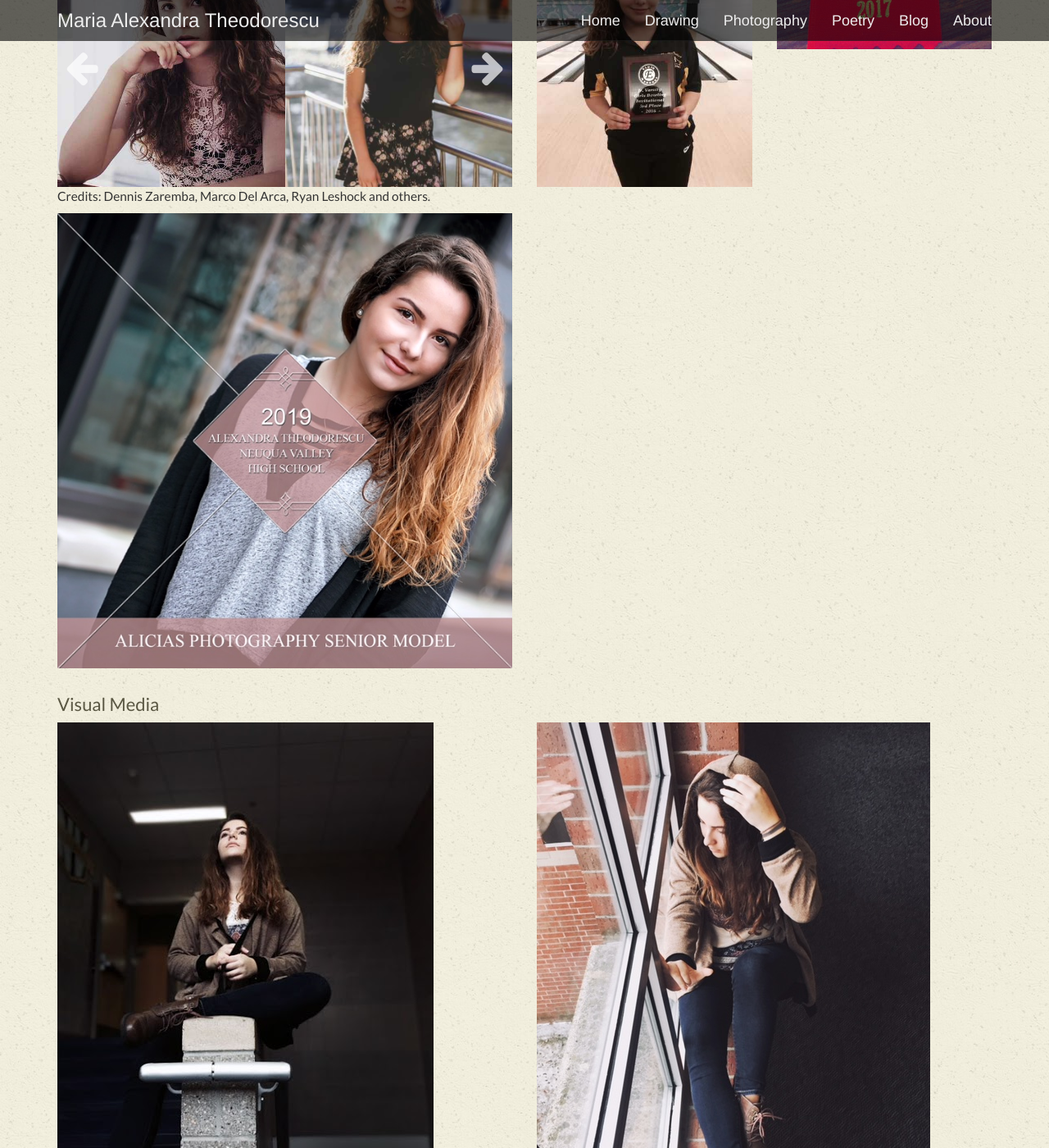
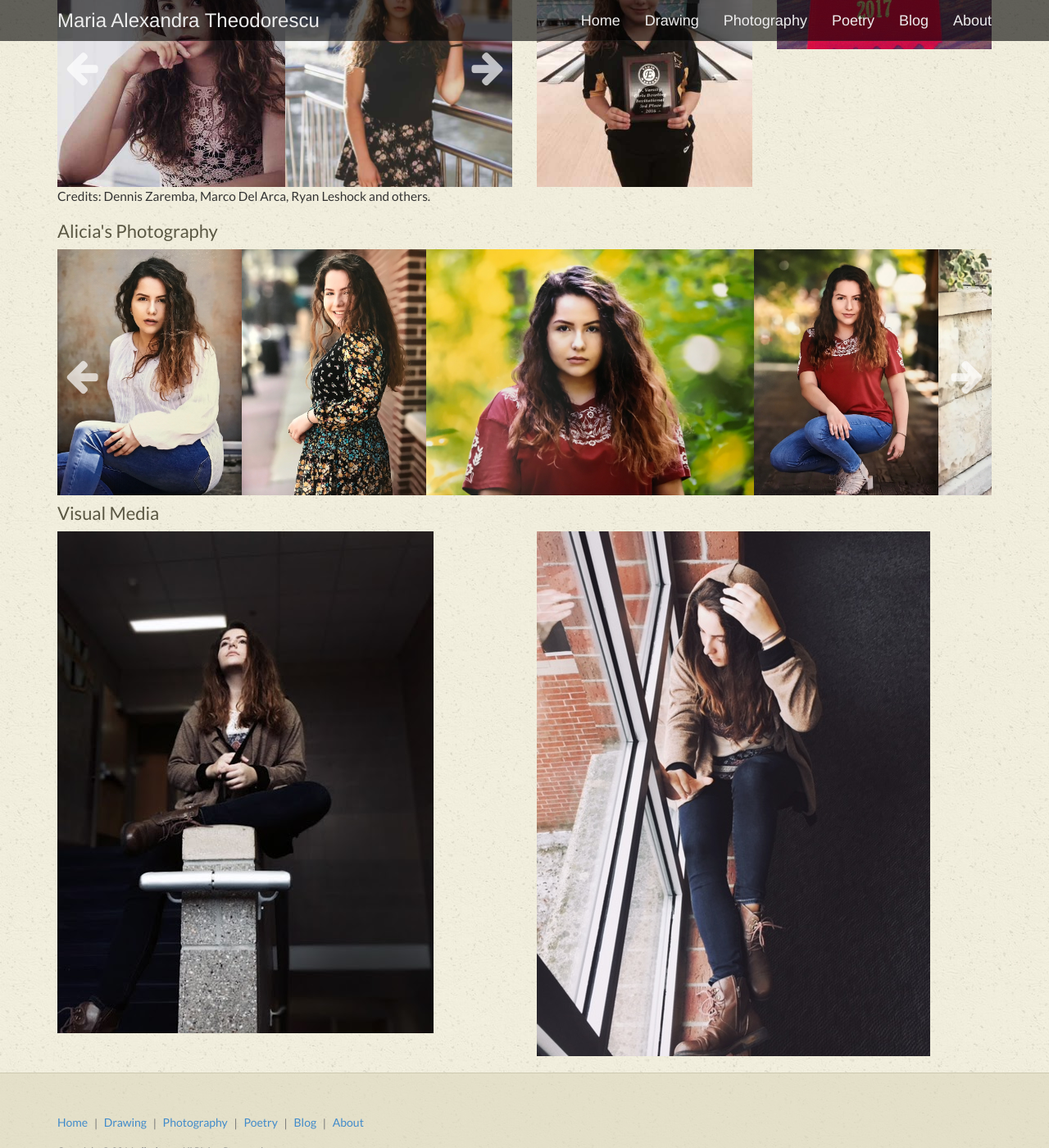
Before and after one commit to allyth/allyth, a Jekyll site: the page built from about.html, in a window 1280 px wide and 1400 px high, scrolled down 1101 px. Shown: the whole window at 82% size. Built offline with Jekyll 4.4.1, drawn with Linux system fonts in a browser that asks for light colours; some web fonts are replaced; grey boxes are pictures that could not be loaded.

Commit message:
New pictures

```diff
--- a/about.html
+++ b/about.html
@@ -75,34 +75,6 @@ title: About
                 <div class="carousel-next"><i class="fa fa-arrow-right" aria-hidden="true"></i></div>
             </div>
             <p>Credits: Dennis Zaremba, Marco Del Arca, Ryan Leshock and others.</p>
-            <script>
-            $('div.carousel').slick({
-                infinite: true,
-                slidesToShow: 2,
-                slidesToScroll: 2,
-                prevArrow: $('.carousel-prev'),
-                nextArrow: $('.carousel-next'),
-                responsive: [
-                    {
-                        breakpoint: 900,
-                        settings: {
-                            slidesToShow: 2,
-                            slidesToScroll: 2
-                        }
-                    },
-                    {
-                        breakpoint: 480,
-                        settings: {
-                            slidesToShow: 1,
-                            slidesToScroll: 1
-                        }
-                    }
-                ]
-            });
-            </script>
-            <img class="img img-responsive" src="/img/site/aliciasphotography.jpg" />
-            <br>
-            <h3>Visual Media</h3>
 
         </div>
 
@@ -125,6 +97,26 @@ title: About
         </div>
     </div>
 
+    <h3>Alicia's Photography</h3>
+    <div class="row">
+        <div class="col-md-12">
+                <div class="carousel-container">
+                    <div class="carousel300">
+                        <img class="img img-responsive" src="/img/site/aliciasphotography2.jpg" />
+                        <img class="img img-responsive" src="/img/site/aliciasphotography3.jpg" />
+                        <img class="img img-responsive" src="/img/site/aliciasphotography4.jpg" />
+                        <img class="img img-responsive" src="/img/site/aliciasphotography5.jpg" />
+                        <img class="img img-responsive" src="/img/site/aliciasphotography6.jpg" />
+                        <img class="img img-responsive" src="/img/site/aliciasphotography.jpg" />
+                    </div>
+
+                    <div class="carousel-prev300"><i class="fa fa-arrow-left" aria-hidden="true"></i></div>
+                    <div class="carousel-next300"><i class="fa fa-arrow-right" aria-hidden="true"></i></div>
+                </div>
+        </div>
+    </div>
+
+    <h3>Visual Media</h3>
     <div class="row">
         <div class="col-md-6">
             <img class="img img-responsive" src="/img/site/psedit.jpg" />
--- a/css/page.css
+++ b/css/page.css
@@ -97,7 +97,7 @@ div.carousel-item {
     height: 300px;
 }
 
-.carousel-prev, .carousel-next {
+.carousel-prev, .carousel-next, .carousel-prev300, .carousel-next300 {
     color: white;
     font-size: 3em;
     position: absolute;
@@ -105,10 +105,10 @@ div.carousel-item {
     top: 120px;
 }
 
-.carousel-prev {
+.carousel-prev, .carousel-prev300 {
     left: 10px;
 }
 
-.carousel-next {
+.carousel-next, .carousel-next300 {
     right: 10px;
 }
--- a/css/style.css
+++ b/css/style.css
@@ -162,3 +162,7 @@ p.copyright {
 	width: 100%;
 	height: 100%;
 }
+
+.carousel300 img {
+    height: 300px
+}
```
Also changed, not shown: other parts of about.html (+51 -0 lines), img/site/aliciasphotography.jpg, img/site/aliciasphotography2.jpg (added), img/site/aliciasphotography3.jpg (added), img/site/aliciasphotography4.jpg (added), img/site/aliciasphotography5.jpg (added), img/site/aliciasphotography6.jpg (added).
